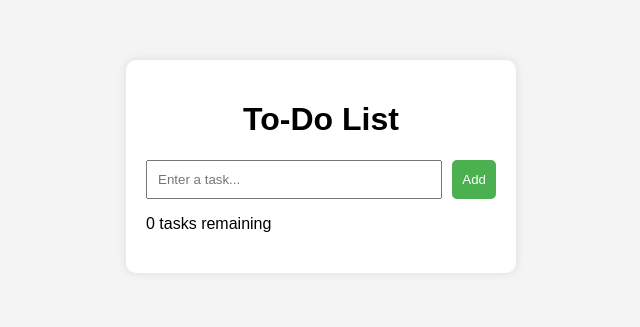
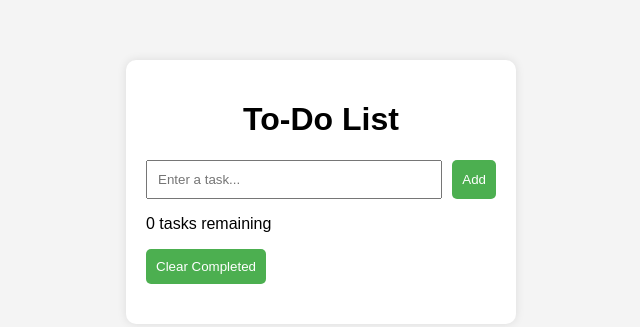
Before and after one commit to dikshantsk01/TodoApp, a plain HTML site: page index.html in a window 1280 px wide. Shown: the whole page, without its empty margins (319-959 px from the left). Drawn offline with Linux system fonts and the light colour scheme.

Commit message:
Add 'Clear Completed' button to task list

```diff
--- a/index.html
+++ b/index.html
@@ -15,6 +15,7 @@
         <button id="addBtn">Add</button>
     </div>
      <p id="taskCount">0 tasks remaining</p>
+     <button id="clearCompleted">Clear Completed</button>
     <ul id="taskList"></ul>
 </div>
 
```
